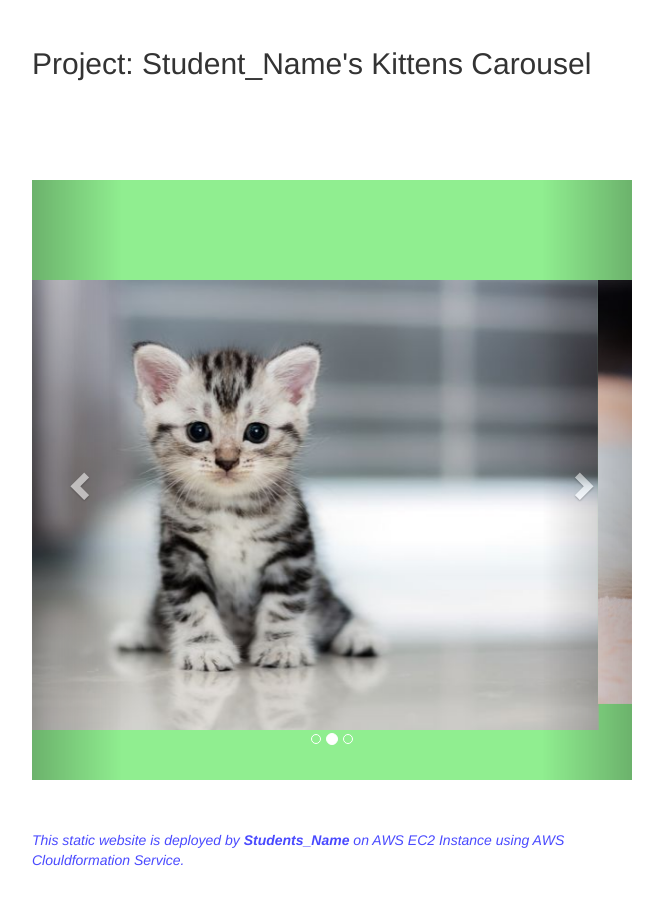
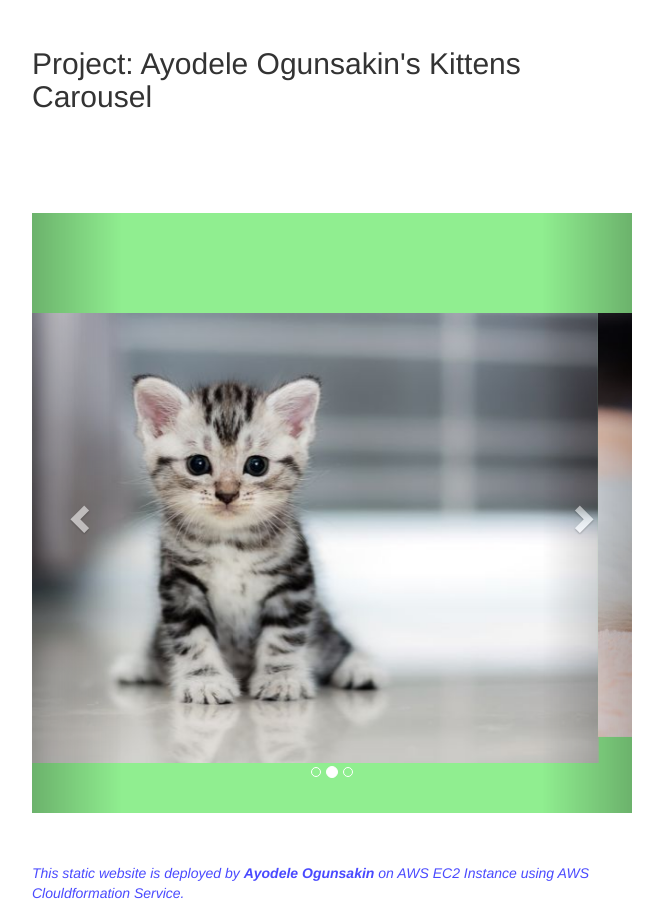
Before and after one commit to aaogunsakin/my-repository1, a plain HTML site: page 101-kittens-carousel-static-website-ec2/static-web/index.html in a window 1280 px wide. Shown: the part 203-1116 px from the top of the page, without its empty margins (308-971 px from the left). Before the commit the page ends 1083 px from the top, so only its background shows below. Drawn offline with nearby package versions, Linux system fonts and the light colour scheme.

Commit message:
added name

```diff
--- a/101-kittens-carousel-static-website-ec2/static-web/index.html
+++ b/101-kittens-carousel-static-website-ec2/static-web/index.html
@@ -45,7 +45,7 @@
 
   <div><img style="width:300px; height:100px" src="https://clarusway.com/wp-content/uploads/2022/12/clarusway-logo-black.png" /></div>
 
-  <h2> Project: Student_Name's Kittens Carousel</h2>
+  <h2> Project: Ayodele Ogunsakin's Kittens Carousel</h2>
 
   <div id="myCarousel" class="carousel slide" data-ride="carousel">
     <!-- Indicators -->
@@ -80,7 +80,7 @@
   </div>
 
 
-  <p class="footnote"><i>This static website is deployed by <b> Students_Name </b> on AWS EC2 Instance using AWS
+  <p class="footnote"><i>This static website is deployed by <b> Ayodele Ogunsakin </b> on AWS EC2 Instance using AWS
       Clouldformation Service.</i></p>
 </body>
 
```
Also changed, not shown: 2 other files.
